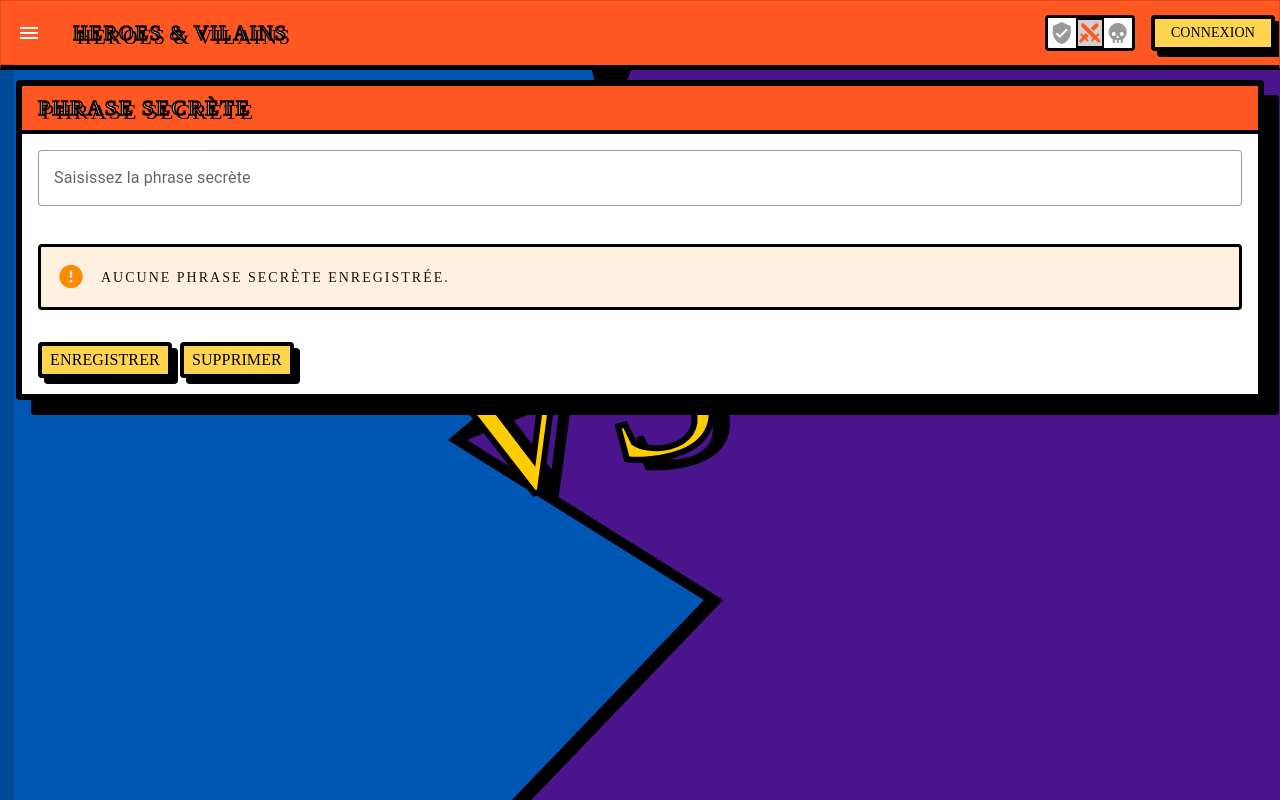
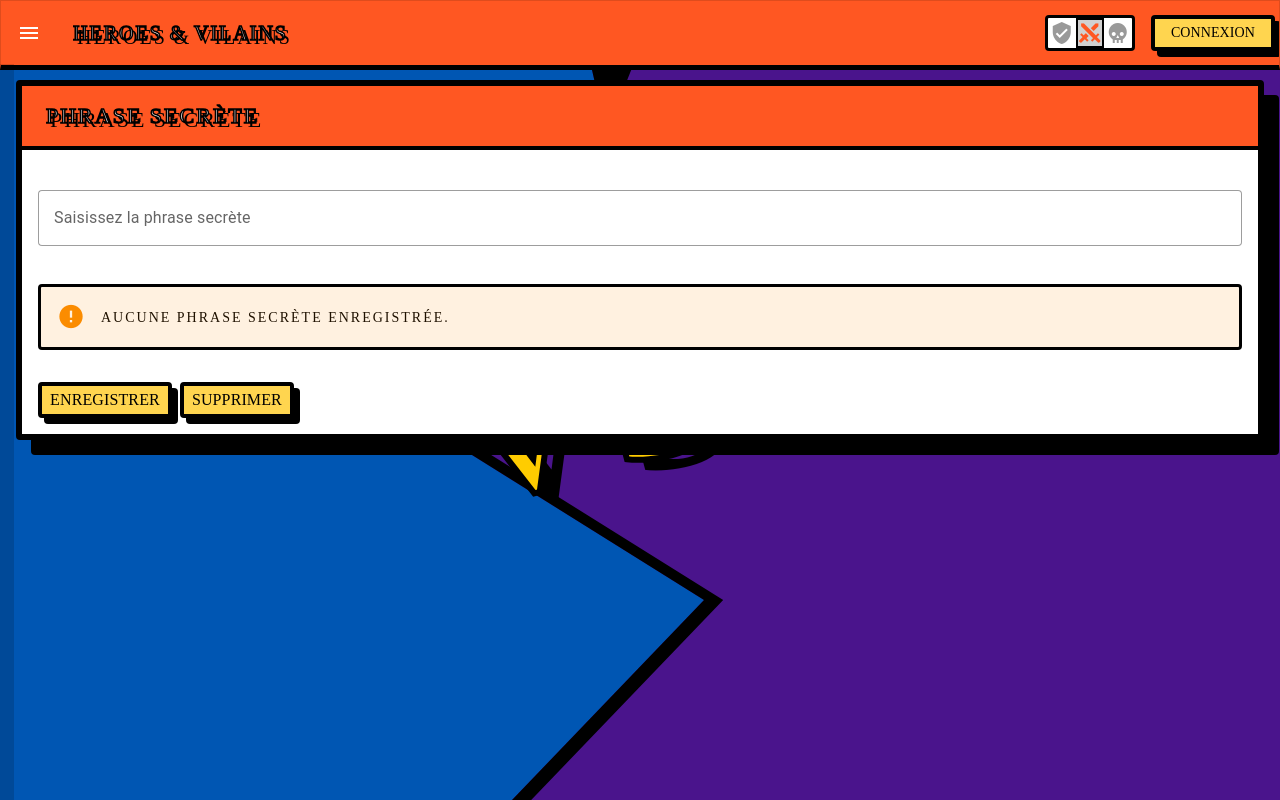
Before and after one commit to MathisLABBE/HeroesAndVilains, a Vue app: page /secret in a window 1280 px wide. Built offline with nearby package versions, Linux system fonts and the light colour scheme; a small style sheet from the web is missing; the HTML template or start-up script is replaced by a standard one.

Commit message:
style: add margin below card titles for better spacing

```diff
--- a/src/styles/comics.scss
+++ b/src/styles/comics.scss
@@ -129,11 +129,18 @@
   background: white !important;
   color: black !important;
   z-index: 5;
+  overflow: hidden; // Ensure title background doesn't bleed
 
   .v-card-title {
     background-color: var(--current-primary) !important;
     border-bottom: 4px solid var(--comic-black);
     color: white !important;
+    margin-bottom: 16px !important; // Add margin below the colored band
+    padding: 16px 24px !important;
+  }
+
+  .v-card-text {
+    padding-top: 8px !important;
   }
 }
 
@@ -151,20 +158,17 @@
     transform: scale(1.1) rotate(2deg);
     box-shadow: 10px 10px 0px var(--comic-black) !important;
     background-color: var(--current-accent) !important;
-    // Default hover text color
     color: var(--comic-black) !important;
   }
 
-  // Villain Mode Hover Override
   .mode-villain & {
     &:hover {
-      background-color: var(--villain-secondary) !important; // Stays green on hover for better visibility
+      background-color: var(--villain-secondary) !important;
       color: var(--comic-black) !important;
       transform: scale(1.1) rotate(-2deg);
     }
   }
 
-  // Opposition Mode Hover Override
   .mode-opposition & {
     background-color: var(--opp-accent) !important;
     color: var(--comic-black) !important;
```
